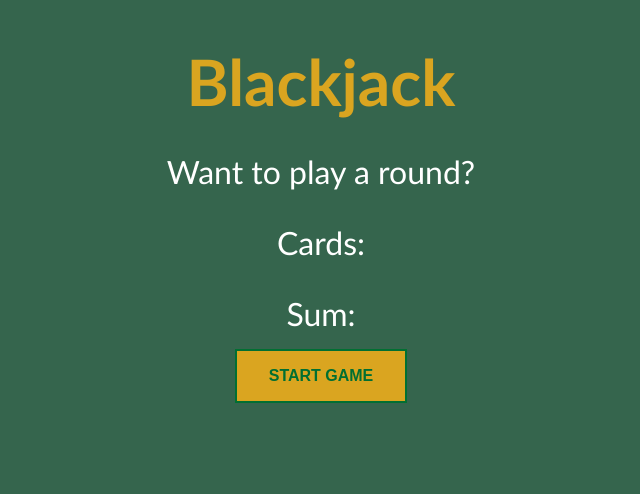
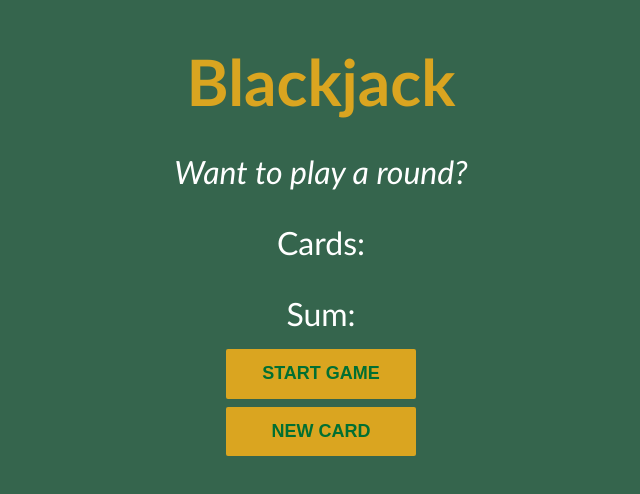
Before and after one commit to abhikmr333/BlackJackGame_scrimba, a plain HTML site: page index.html in a window 1280 px wide. Shown: the whole page, without its empty margins (319-959 px from the left). Drawn offline with Linux system fonts and the light colour scheme.

Commit message:
modified index.html and index.css

```diff
--- a/index.css
+++ b/index.css
@@ -22,10 +22,12 @@ p {
 
 button {
     margin-top: 0.5rem;
-    font-size: 16px;
-    padding: 1em 2em;
+    font-size: 18px;
+    width: 190px;
+    padding: .8em 1.9em;
     background-color: goldenrod;
     color: #016f32;
     font-weight: 700;
-    border: 2px solid #016f32
+    border: none;
+    border-radius: 2px;
 }
--- a/index.html
+++ b/index.html
@@ -2,16 +2,20 @@
 <html>
 
 <head>
-    <script src="index.js"></script>
+
     <link rel="stylesheet" href="index.css">
 </head>
 
 <body>
     <h1>Blackjack</h1>
-    <p id="message-el">Want to play a round?</p>
-    <p>Cards:</p>
-    <p>Sum:</p>
-    <button onclick="startGame()">START GAME</button>
+    <i>
+        <p id="message-el">Want to play a round?</p>
+    </i>
+    <p id="cards-el">Cards:</p>
+    <p id="sum-el">Sum:</p>
+    <button onclick="startGame()">START GAME</button><br>
+    <button onclick="newCard()">NEW CARD</button>
+    <script src="index.js"></script>
 
 </body>
 
```
